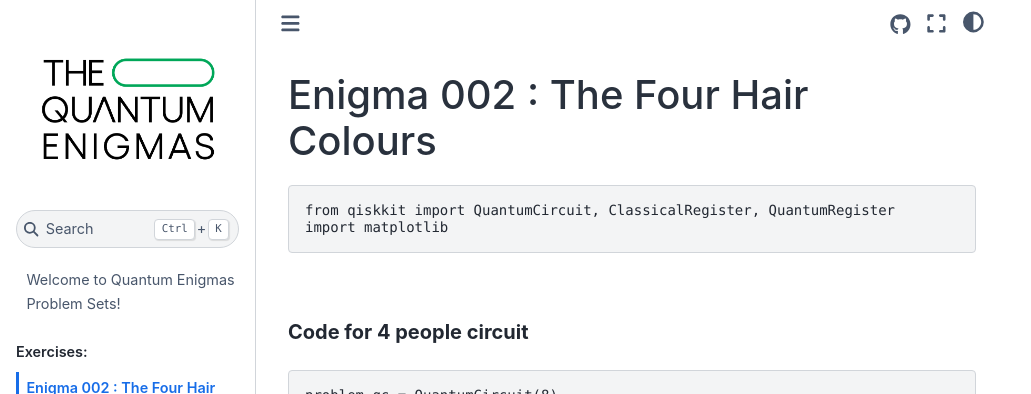
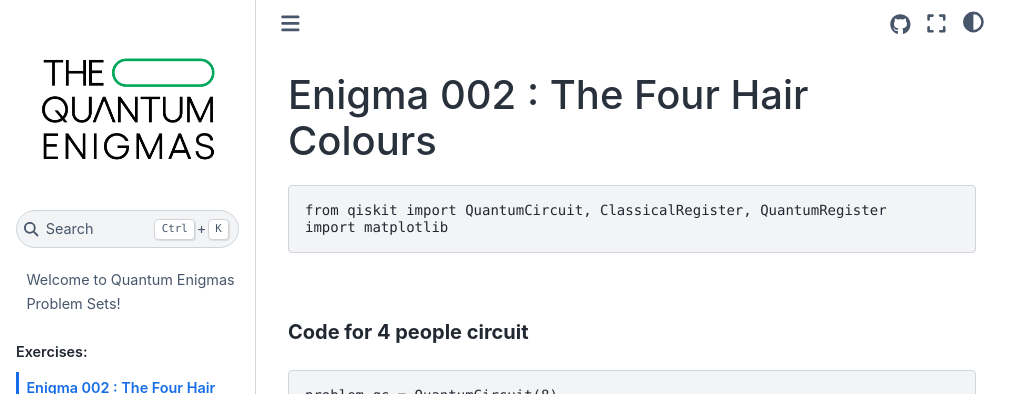
Before and after one commit to algolab-quantique/quantum-enigmas, a Sphinx documentation site: the page built from documentation/source/enigmas/enigma2.rst, in a window 1280 px wide and 900 px high. Shown: the top 394 px of the window, without its empty margins (0-1031 px from the left). Built offline with Sphinx 7.4.7 and the Sphinx Book theme 1.1.4, drawn with Linux system fonts in a browser that asks for light colours; comment, search, counter and statistics services are not loaded.

Commit message:
Fixing import

```diff
--- a/documentation/source/enigmas/enigma2.rst
+++ b/documentation/source/enigmas/enigma2.rst
@@ -12,7 +12,7 @@ Enigma 002 : The Four Hair Colours
             repo: "algolab-quantique/quantum-enigmas",
             },
             codeMirrorConfig: {
-                theme: 'neat'
+                theme: 'neatheme',
             },
             mountActivateWidget:  true,
             mountStatusWidget:  true
@@ -44,8 +44,8 @@ Enigma 002 : The Four Hair Colours
 
 .. raw:: html
 
-    <pre data-executable="true" data-language="python" data-readonly>
-    from qiskkit import QuantumCircuit, ClassicalRegister, QuantumRegister
+    <pre data-executable="true" data-language="python">
+    from qiskit import QuantumCircuit, ClassicalRegister, QuantumRegister
     import matplotlib
     </pre>
 
```
Also changed, not shown: notebook.ipynb, 1 other file.
